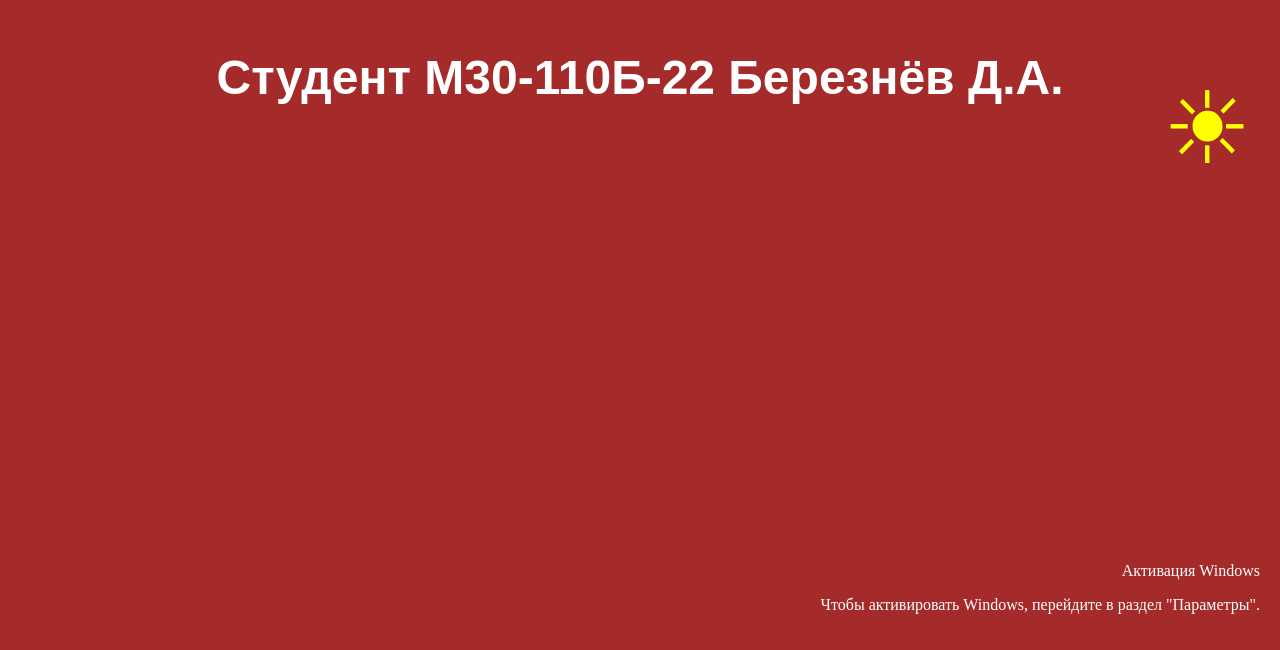
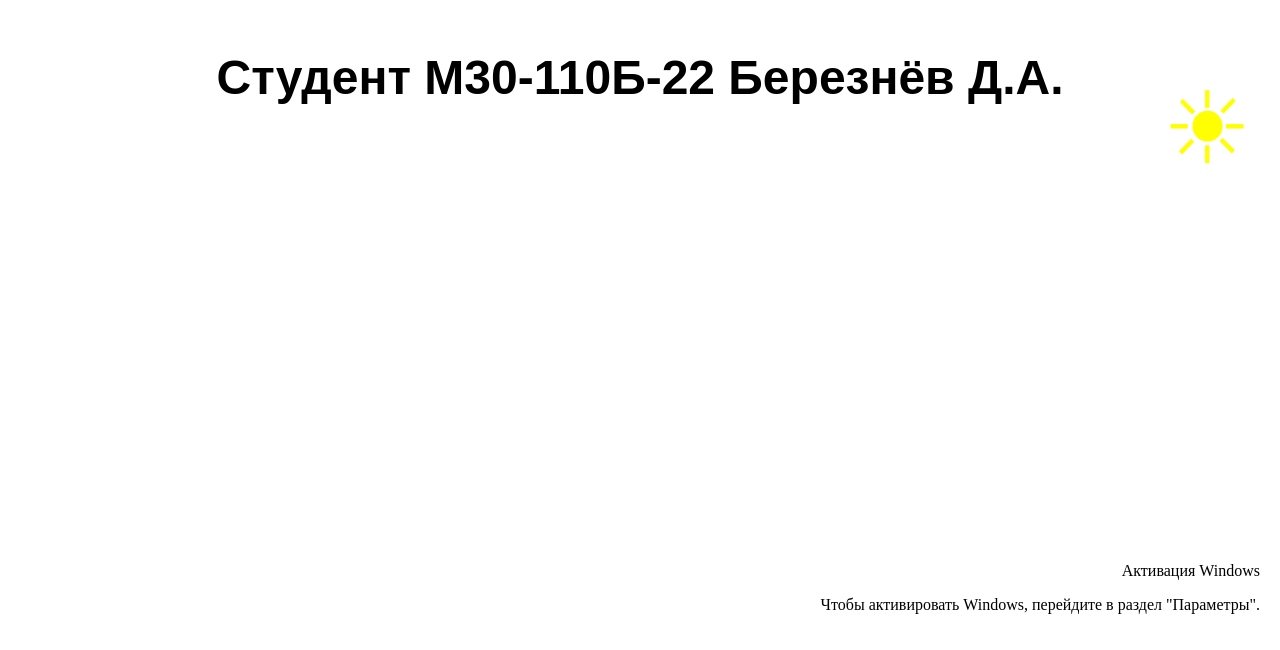
Before and after one commit to IntStrFloat/IntStrFloat.github.io, a plain HTML site: page index.html in a window 1280 px wide. Shown: the part 150-800 px from the top of the page. Drawn offline with Linux system fonts and the light colour scheme.

Commit message:
Update index.html

```diff
--- a/index.html
+++ b/index.html
@@ -4,7 +4,7 @@
   <title>Веб-технологии</title>
   <style>
     body {
-      background-color: brown;
+      background-color: white;
       position: relative;
     }
 
@@ -16,7 +16,7 @@
     .heading {
       font-size: 48px;
       font-family: Arial, sans-serif;
-      color: white;
+      color: black;
     }
 
     .footer {
@@ -24,7 +24,7 @@
       bottom: 20px;
       right: 20px;
       font-size: 16px;
-      color: white;
+      color: black;
       text-align: right;
     }
 
```
